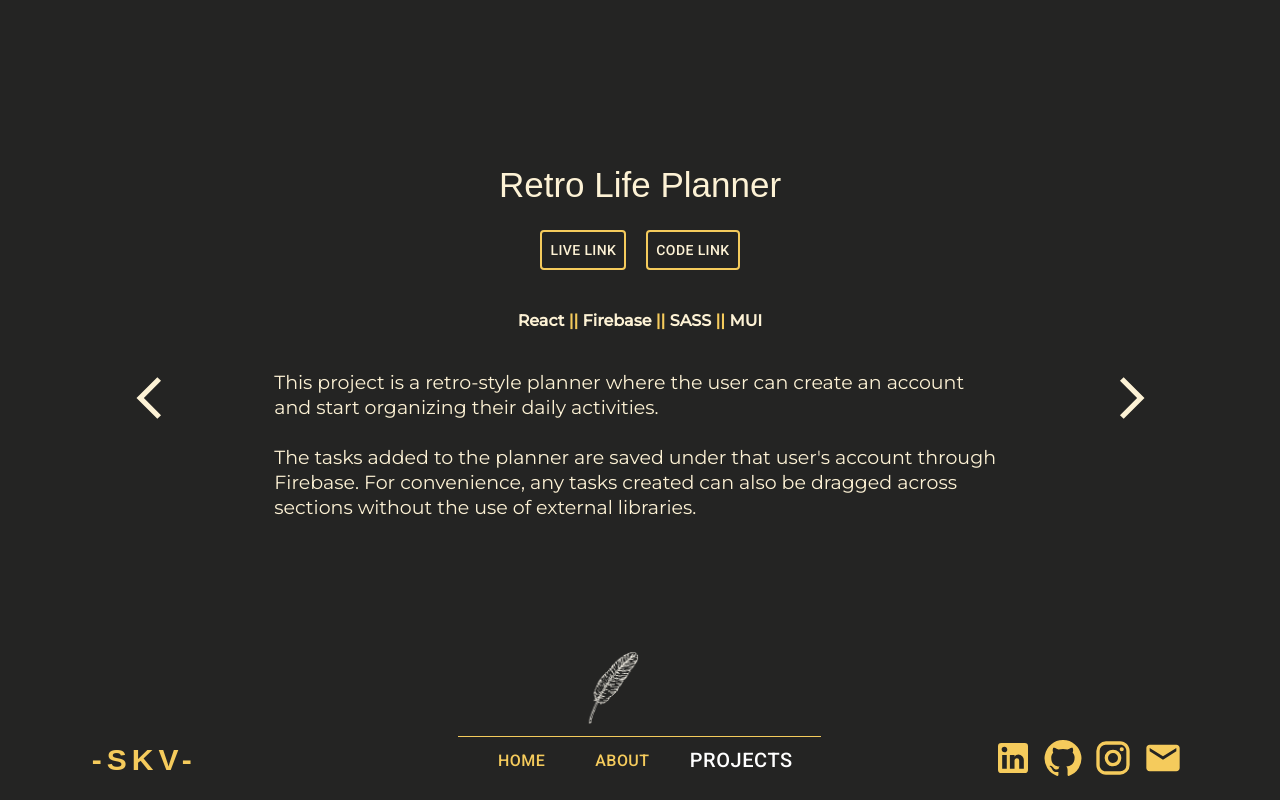
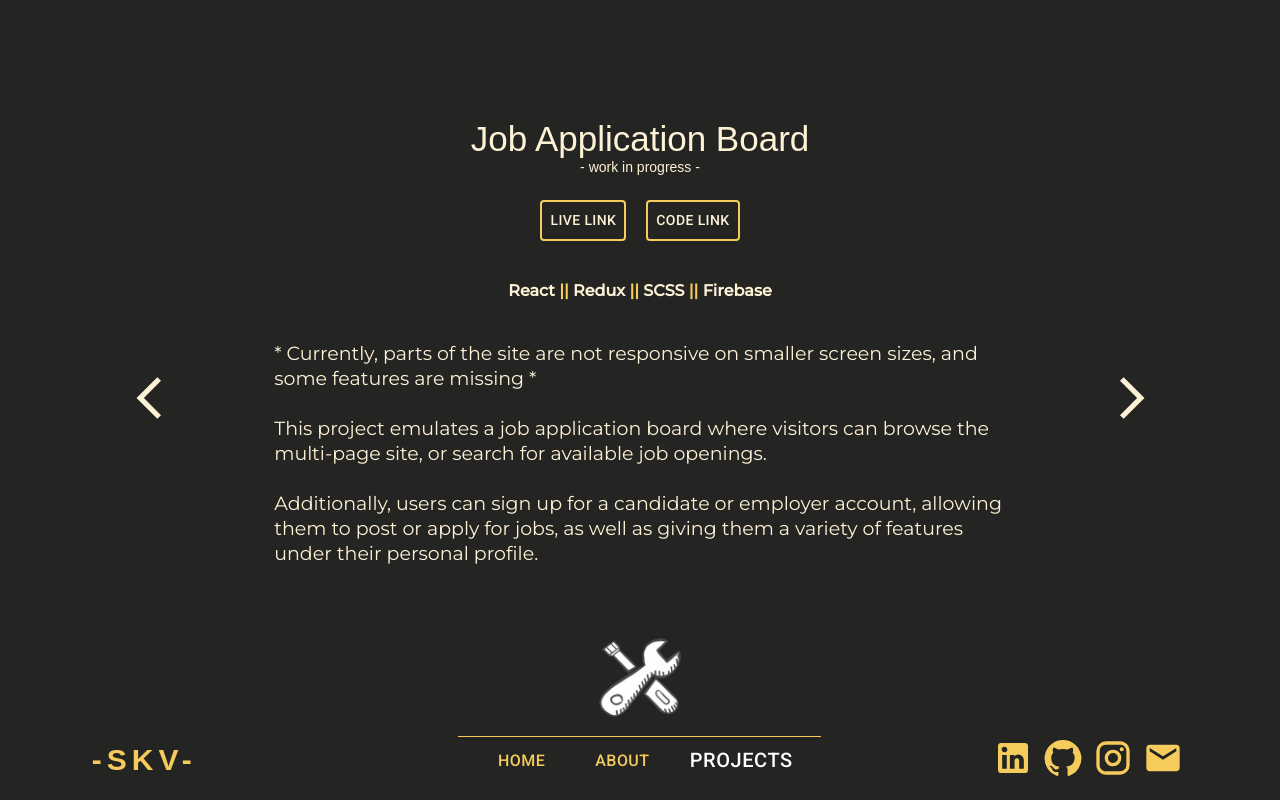
Before and after one commit to Koki001/finalPortfolio, a React (Create React App) app: page /projects in a window 1280 px wide. Built offline with nearby package versions, Linux system fonts and the light colour scheme.

Commit message:
added job application project

```diff
--- a/public/styles/main.css
+++ b/public/styles/main.css
@@ -1137,13 +1137,12 @@ html, body {
   .aboutContainer .aboutText {
     width: 100%;
   }
-  .ashPika {
-    display: none;
-  }
-  .wrenchGif {
-    display: none;
-  }
-  .podcastGif {
+  .ashPika,
+  .wrenchGif,
+  .podcastGif,
+  .writingGif,
+  .weatherSunGif,
+  .cerealGif {
     display: none;
   }
 }
--- a/src/Components/ChartProject.js
+++ b/src/Components/ChartProject.js
@@ -27,7 +27,7 @@ const ChartProject = function () {
         </a>
       </div>
       <h4>
-        React <span>||</span> Redux <span>||</span> SASS <span>||</span> MUI
+        React <span>||</span> Redux <span>||</span> SCSS <span>||</span> MUI
       </h4>
       <p>
         Using the Recharts library, I wanted to create a fully dynamic graphing
--- /dev/null
+++ b/src/Components/JobiProject.js
@@ -0,0 +1,40 @@
+// JobiProject.js
+import Button from "@mui/material/Button";
+
+const JobiProject = function () {
+  return (
+    <div className="singleProject">
+      <h3>
+        Job Application Board
+        <span className="inProgress">- work in progress -</span>
+      </h3>
+      <div className="linkButtons">
+        <a
+          className="liveLink"
+          href="https://jobitest.netlify.app/"
+          target="_blank"
+          rel="noopener noreferrer"
+        >
+          <Button>Live Link</Button>
+        </a>
+        <a
+          className="codeLink"
+          href="https://github.com/Koki001/jobApplicationBoard"
+          target="_blank"
+          rel="noopener noreferrer"
+        >
+          <Button>Code Link</Button>
+        </a>
+      </div>
+      <h4>
+        React <span>||</span> Redux <span>||</span> SCSS <span>||</span> Firebase
+      </h4>
+      <p>
+        * Currently, parts of the site are not responsive on smaller screen sizes, and some features are missing * <br /> <br /> This project emulates a job application board where visitors can browse the multi-page site, or search for available job openings. <br /> <br /> Additionally, users can sign up for a candidate or employer account, allowing them to post or apply for jobs, as well as giving them a variety of features under their personal profile.
+      </p>
+      <img className="wrenchGif" src="./assets/wrench.gif" />
+    </div>
+  );
+};
+
+export default JobiProject;
--- a/src/Components/PodcastProject.js
+++ b/src/Components/PodcastProject.js
@@ -24,7 +24,7 @@ const PodcastProject = function () {
         </a>
       </div>
       <h4>
-        React <span>||</span> SASS <span>||</span> REST APIs <span>||</span>{" "}
+        React <span>||</span> SCSS <span>||</span> REST APIs <span>||</span>{" "}
         Firebase
       </h4>
       <p>
--- a/src/Components/RetroPlanner.js
+++ b/src/Components/RetroPlanner.js
@@ -24,7 +24,7 @@ const RetroPlanner = function () {
         </a>
       </div>
       <h4>
-        React <span>||</span> Firebase <span>||</span> SASS <span>||</span> MUI
+        React <span>||</span> Firebase <span>||</span> SCSS <span>||</span> MUI
       </h4>
       <p>
         This project is a retro-style planner where the user can create an account and start organizing their daily activities.<br /> <br /> The tasks added to the planner are saved under that user's account through Firebase. For convenience, any tasks created can also be dragged across sections without the use of external libraries.
--- a/src/Pages/Projects.js
+++ b/src/Pages/Projects.js
@@ -11,13 +11,15 @@ import { useState } from "react";
 import { useNavigate } from "react-router-dom";
 import RetroPlanner from "../Components/RetroPlanner";
 import FlakesProject from "../Components/FlakesProject";
+import JobiProject from "../Components/JobiProject";
 
 const Projects = function (props) {
   const [showProject, setShowProject] = useState(0);
   const projectArray = [
+    <JobiProject />,
+    <PodcastProject />,
     <RetroPlanner />,
     <ChartProject />,
-    <PodcastProject />,
     <WeatherProject />,
     <FlakesProject />,
     <PokemonProject />,
--- a/src/scss/components/_index.scss
+++ b/src/scss/components/_index.scss
@@ -1 +1 @@
-@use "./navBar";
+@forward "./navBar";
--- a/src/scss/pages/_index.scss
+++ b/src/scss/pages/_index.scss
@@ -1,3 +1,3 @@
-@use "./about";
-@use "./home";
-@use "./projects";
+@forward "./about";
+@forward "./home";
+@forward "./projects";
```
Also changed, not shown: src/scss/mediaQueries/_index.scss (+5 -5 lines), src/scss/mediaQueries/_max500.scss (+6 -7 lines), 1 other file (tests, documents, lock files or other folders).
